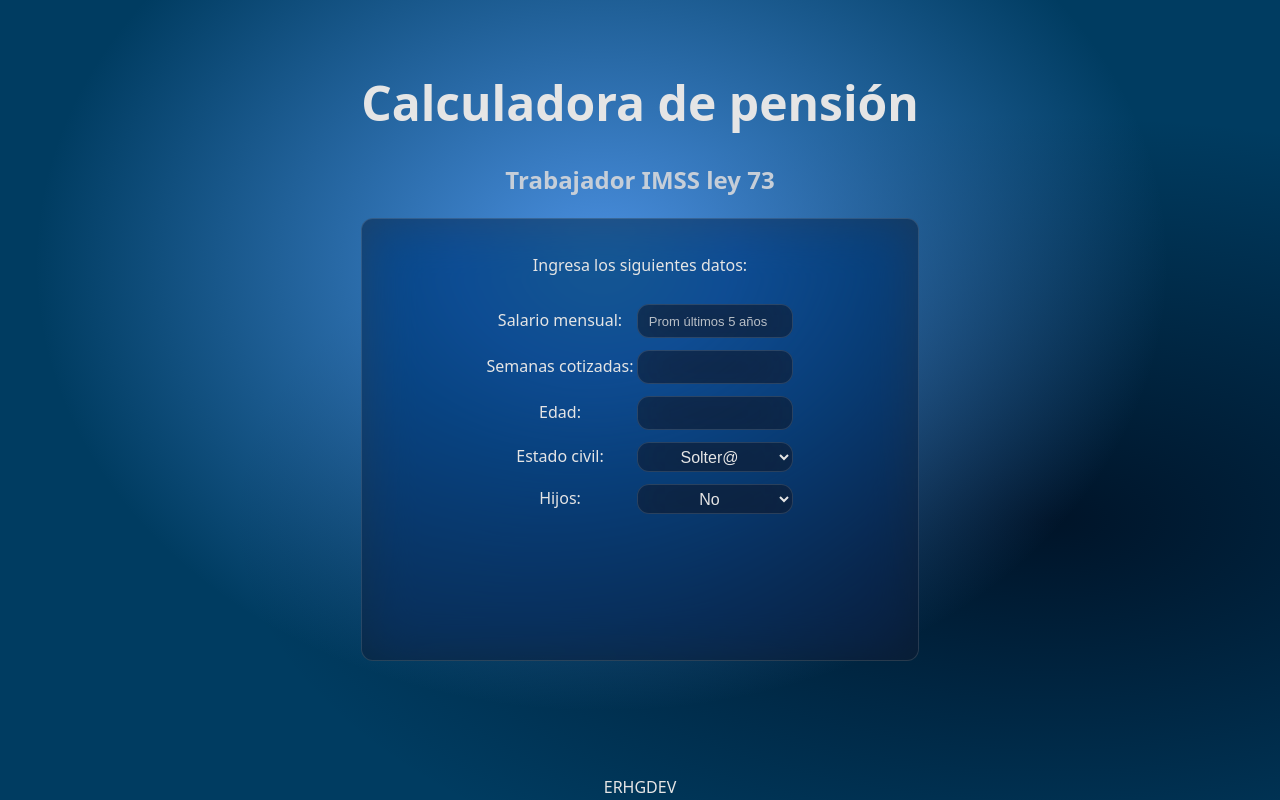
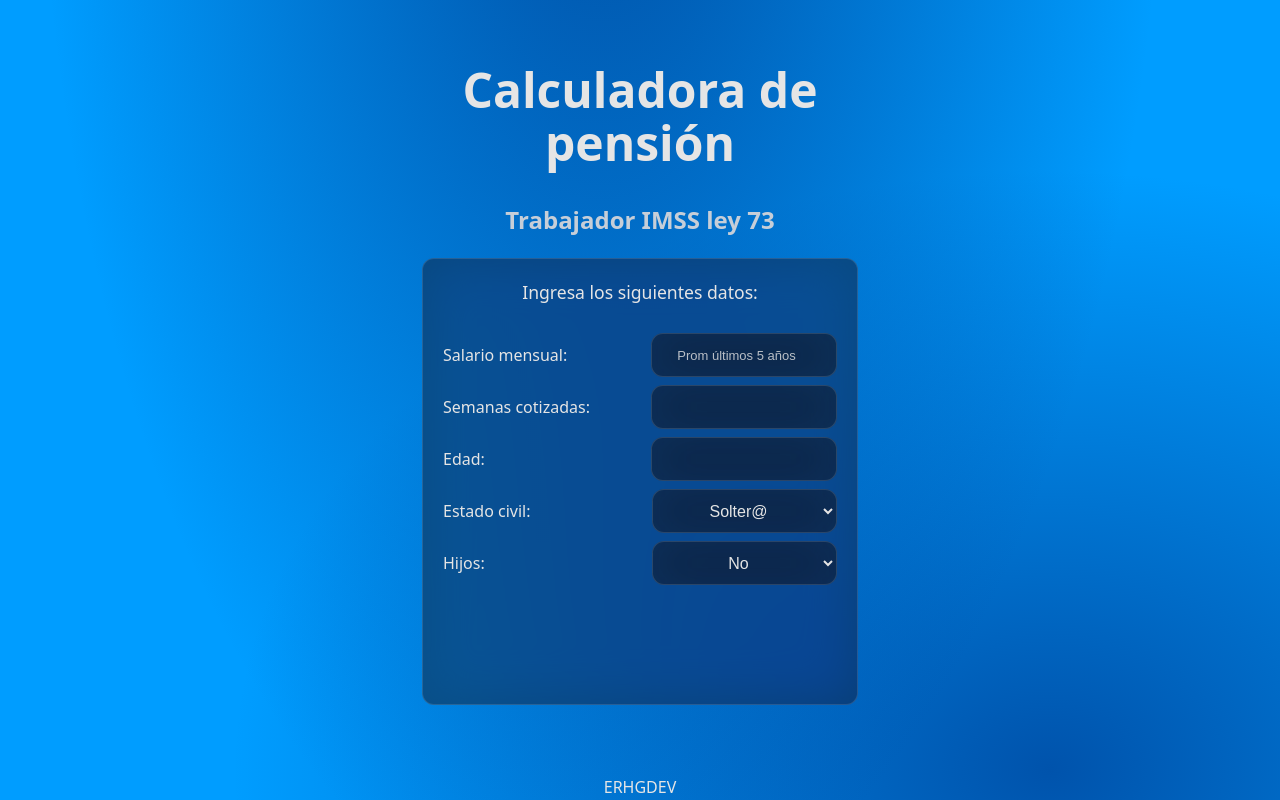
Before and after one commit to ERHGDEV/pensionL73, a website built with Vite: page index.html in a window 1280 px wide. Shown: the top 800 px of the page. Built offline with nearby package versions, Linux system fonts and the light colour scheme.

Commit message:
se cambia estructura del layout y se modifican estilos

```diff
--- a/index.html
+++ b/index.html
@@ -3,11 +3,10 @@
   <head>
     <meta charset="UTF-8" />
     <meta name="viewport" content="width=device-width, initial-scale=1.0" />
-    <link rel="icon" href="./images/ERHG.png" type="image/x-icon">
+    <link rel="icon" href="./images/icon.png" type="image/x-icon">
     <title>Calculadora de pensión</title>
   </head>
   <body>
-
 
     <div id="app"></div>
 
--- a/sources/templates.js
+++ b/sources/templates.js
@@ -6,47 +6,52 @@
   <h2>Trabajador IMSS ley 73</h2>
 
     <section id="formulario">
-    <br>
-    <label>Ingresa los siguientes datos:</label><br><br>
 
-    <table id="formularioDatos">
-      <tr>
-        <td class="text-label" >Salario mensual:</td>
-        <td><input type="number" id="salPromedio" placeholder="Prom últimos 5 años" min="7467.91"></td>
-      </tr>
-      <tr>
-        <td class="text-label" >Semanas cotizadas:</td>
-        <td><input type="number" id="semCotizadas" min="0"></td>
-      </tr>
-      <tr>
-        <td class="text-label" >Edad:</td>
-        <td><input type="number" id="edad" min="40"></td>
-      </tr>
-      <tr>
-        <td class="text-label" >Estado civil:</td>
-        <td> <select name="estadoCivil" id="estadoCivil">
+      <header class="form-title">Ingresa los siguientes datos:</header>
+
+      <section id="formularioDatos">
+
+        <div class="form-row">
+          <label class="text-label">Salario mensual:</label>
+          <input type="number" id="salPromedio" placeholder="Prom últimos 5 años" min="7467.91" required>
+        </div>
+
+        <div class="form-row">
+          <label class="text-label" >Semanas cotizadas:</label>
+          <input type="number" id="semCotizadas" min="0" required>
+        </div>
+
+        <div class="form-row">
+          <label class="text-label" >Edad:</label>
+          <input type="number" id="edad" min="40" required>
+        </div>
+
+        <div class="form-row">
+          <label class="text-label" >Estado civil:</label>
+          <select name="estadoCivil" id="estadoCivil">
             <option value="0">Solter@</option>
             <option value="1">Casad@</option>
-        </select></td>
-      </tr>
-      <tr>
-        <td class="text-label" >Hijos:</td>
-        <td> <select name="hijos" id="hijos">
+          </select>
+        </div>
+
+        <div class="form-row">
+          <label class="text-label" >Hijos:</label>
+          <select name="hijos" id="hijos">
             <option value="0">No</option>
             <option value="1">1</option>
             <option value="2">2</option>
-        </select></td>
-      </tr>
-    </table><br>
+          </select>
+        </div>
 
-    <button id="calc";" style="display: none;" >Calcular</button>
+      </section>
+
       <div id="errores"></div>
+
+      <button id="calc" style="display: none;" >Calcular</button>
     </section>
 
   <section id="resultado">
-    <button id="regresar" style="display: none;">Regresar</button>
-    <br>
-    <br>
+
     <table id="resultTable" style="display:none;">
       <thead>
         <tr>
@@ -57,9 +62,9 @@
       </thead>
       <tbody id="resultBody"></tbody>
     </table>
-
-    <br>
+    <button id="regresar" style="display: none;">Regresar</button>
     <button id="generarPDF" style="display:none;">Generar PDF</button>
   </section>
 </div>
+
 `
--- a/style.css
+++ b/style.css
@@ -4,116 +4,31 @@
   font-weight: 500;
   color: #e5e5e5;
 
-  background-color: #003c61;
+  background-color: #009dff;
+
   background-image:
-      radial-gradient(at 47% 33%, hsl(212.37, 72%, 59%) 0, transparent 59%),
-      radial-gradient(at 82% 65%, hsl(210.73, 100%, 8%) 0, transparent 55%);
+      radial-gradient(at 47% -23%, #014ba0 0, transparent 59%),
+      radial-gradient(at 82% 65%, #0053ac 0, transparent 55%);
 
   font-synthesis: none;
   text-rendering: optimizeLegibility;
   -webkit-font-smoothing: antialiased;
   -moz-osx-font-smoothing: grayscale;
-}
 
-#errores {
-  color: rgb(222, 255, 130);
-  font-weight: 400;
-  font-size: 0.9rem;
+  display: flex;
+  place-items: center;
+  place-content: center;
 }
 
 body {
-
   margin: 0;
   display: flex;
   place-items: center;
+  place-content: center;
+  align-items: center;
+  max-width: 500px;
   min-width: 320px;
   min-height: 100dvh;
-}
-
-table {
-  margin: 0 auto;
-}
-
-
-#formulario {
-  min-height: 420.375px;
-  color: #e5e5e5;
-  backdrop-filter: blur(25px) saturate(180%);
-  -webkit-backdrop-filter: blur(25px) saturate(180%);
-  background-color: rgba(17, 25, 40, 0.5);
-  border-radius: 12px;
-  border: 1px solid rgba(255, 255, 255, 0.125);
-  padding: 10px 10px 10px 10px;
-}
-
-#formularioDatos input {
-  width: 150px;
-  height: 30px;
-  border-radius: 10px;
-  border-width: 1px;
-  font-size: 1em;
-  font-weight: 500;
-  text-align: center;
-  margin-bottom: 8px;
-
-  color: #e5e5e5;
-  backdrop-filter: blur(25px) saturate(180%);
-  -webkit-backdrop-filter: blur(25px) saturate(180%);
-  background-color: rgba(17, 25, 40, 0.5);
-  border-radius: 12px;
-  border: 1px solid rgba(255, 255, 255, 0.125);
-
-}
-
-#formularioDatos select {
-  height: 30px;
-  border-radius: 10px;
-  font-size: 1em;
-  font-weight: 500;
-  text-align: center;
-  margin-bottom: 8px;
-
-  color: #e5e5e5;
-  backdrop-filter: blur(25px) saturate(180%);
-  -webkit-backdrop-filter: blur(25px) saturate(180%);
-  background-color: rgba(17, 25, 40, 0.5);
-  border-radius: 12px;
-  border: 1px solid rgba(255, 255, 255, 0.125);
-}
-
-.text-label {
-  padding-bottom: 11px;
-}
-
-select {
-  width: 100%;
-}
-
-#resultado {
-
-  color: #e5e5e5;
-  backdrop-filter: blur(25px) saturate(180%);
-  -webkit-backdrop-filter: blur(25px) saturate(180%);
-  background-color: rgba(17, 25, 40, 0.5);
-  border-radius: 12px;
-  border: 1px solid rgba(255, 255, 255, 0.125);
-  padding: 10px;
-}
-
-#resultTable {
-  color: #e5e5e5;
-  border-collapse: collapse;
-  width: 100%;
-}
-
-#resultTable th, #resultTable td {
-  border: 1px solid rgba(229, 229, 229, 0.2);
-  padding: 8px;
-}
-
-#resultTable th {
-  color: #e5e5e5;
-  border: 1px solid rgba(229, 229, 229, 0.2);
 }
 
 h1 {
@@ -132,38 +47,85 @@
   text-align: center;
 }
 
-button {
-  width: 150px;
-  border-radius: 8px;
-  border: 1px solid transparent;
-  padding: 0.6em 1.2em;
+#formulario {
+  height: 425px;
+  color: #e5e5e5;
+  backdrop-filter: blur(25px) saturate(180%);
+  -webkit-backdrop-filter: blur(25px) saturate(180%);
+  background-color: #11192880;
+  border-radius: 12px;
+  border: 1px solid rgba(255, 255, 255, 0.125);
+  padding: 10px;
+}
+
+.form-title {
+  margin-top: 10px;
+  font-size: 1.1rem;
+}
+
+.form-row {
+  padding-top: 28px;
+  display: grid;
+  place-items: center;
+}
+
+.text-label {
+  width: 100%;
+  grid-column: 1/1;
+  text-align: left;
+  font-weight: 400;
+}
+
+#formularioDatos {
+  padding: 10px;
+}
+
+#formularioDatos input {
+  position: fixed;
+  right: 20px;
+
+  grid-column: 2;
   font-size: 1em;
   font-weight: 500;
-  font-family: inherit;
+  text-align: center;
+
+  width: 180px;
+  height: 40px;
+
   color: #e5e5e5;
-  color: #000000;
-  cursor: pointer;
-  transition: all 0.25s;
+  backdrop-filter: blur(25px) saturate(180%);
+  -webkit-backdrop-filter: blur(25px) saturate(180%);
+  background-color: rgba(17, 25, 40, 0.5);
+  border-radius: 12px;
+  border: 1px solid rgba(255, 255, 255, 0.125);
 
 }
-button:hover {
-  background-color: #162a04;
-  border-color: #01adad;
-  color: #ffffff;
-}
-button:focus,
-button:focus-visible {
-  outline: 4px auto -webkit-focus-ring-color;
+
+#formularioDatos select {
+  position: fixed;
+  right: 20px;
+
+  grid-column: 2;
+  font-size: 1em;
+  font-weight: 500;
+  text-align: center;
+
+  width: 185px;
+  height: 44px;
+
+  color: #e5e5e5;
+  backdrop-filter: blur(25px) saturate(180%);
+  -webkit-backdrop-filter: blur(25px) saturate(180%);
+  background-color: rgba(17, 25, 40, 0.5);
+  border-radius: 12px;
+  border: 1px solid rgba(255, 255, 255, 0.125);
 }
 
-footer {
-  color: #e5e5e5;
-  text-align: center;
-  padding: 0;
-  position:fixed;
-  bottom: 0;
-  width: 100%;
-  height: 25px;
+#errores {
+  color: rgb(222, 255, 130);
+  font-weight: 300;
+  font-size: 0.9rem;
+  margin-top: 20px;
 }
 
 #formulario,
@@ -175,26 +137,34 @@
   opacity: 0;
 }
 
-header .container {
-  align-items: center;
+#resultado {
+  color: #e5e5e5;
+  height: 425px;
+  backdrop-filter: blur(25px) saturate(180%);
+  -webkit-backdrop-filter: blur(25px) saturate(180%);
+  background-color: rgba(17, 25, 40, 0.5);
+  border-radius: 12px;
+  border: 1px solid rgba(255, 255, 255, 0.125);
+  padding: 10px;
 }
 
-@media (min-width: 1000px) {
+#resultTable {
+  margin: 10px;
+  border-collapse: collapse;
+  font-weight: 400;
+}
 
-  header .container {
-    flex-direction: row;
-    justify-content: space-between;
-  }
+#resultTable th, #resultTable td {
+  padding: 8px;
+}
 
-  #landingInfo {
-    display: flex;
-    justify-content: center;
-  }
+#resultTable th:nth-child(2) {
+  border-right: 1px solid rgba(229, 229, 229, 0.2);
+  border-left: 1px solid rgba(229, 229, 229, 0.2);
+}
 
-  #landingInfo .info {
-    padding: 50px;
-
-  }
+#resultTable td {
+  border-top: 1px solid rgba(229, 229, 229, 0.2);
 }
 
 ::placeholder {
@@ -207,3 +177,59 @@
   color: #e5e5e5;
   opacity: 0.8;
 }
+
+button {
+  width: 180px;
+  height: 40px;
+  border-radius: 8px;
+  border: 1px solid #e5e5e5;
+  padding: 0.6em 1.2em;
+  font-size: 1em;
+  font-weight: 500;
+  font-family: inherit;
+  color: #e5e5e5;
+  color: #000000;
+  cursor: pointer;
+  transition: all 0.25s;
+
+}
+
+button:hover {
+  background-color: #009dff;
+  border-color: #ffffff;
+  color: #ffffff;
+}
+
+button:focus,
+button:focus-visible {
+  outline: 4px auto -webkit-focus-ring-color;
+}
+
+#calc {
+  position: fixed;
+  bottom: 20px;
+  Right: 20px;
+}
+
+#regresar {
+  position: fixed;
+  bottom: 20px;
+  left: 20px;
+}
+
+#generarPDF {
+  position: fixed;
+  bottom: 20px;
+  right: 20px;
+}
+
+footer {
+  color: #e5e5e5;
+  text-align: center;
+  padding: 0;
+  position:fixed;
+  bottom: 0;
+  width: 100%;
+  height: 25px;
+  z-index: -1;
+}
```
Also changed, not shown: images/ERHG.png (deleted), images/icon.png (added), images/imagen1.jpg (deleted), images/imagen2.jpg (deleted), images/imagen3.jpg (deleted). Lines whose indentation alone changed are shown as unchanged.
